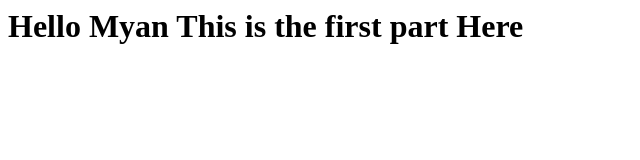
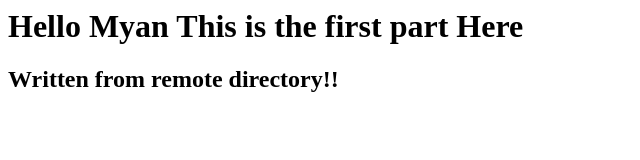
Before and after one commit to ajaykhanal/First-Repo, a plain HTML site: page index.html in a window 1280 px wide. Shown: the whole page, without its empty margins (0-640 px from the left). Drawn offline with Linux system fonts and the light colour scheme.

Commit message:
Update index.html

```diff
--- a/index.html
+++ b/index.html
@@ -4,5 +4,6 @@
 </head>
 <body>
 <h1>Hello Myan This is the first part Here</h1>
+ <h2>Written from remote directory!!</h2>
 </body>
 </html>
```
